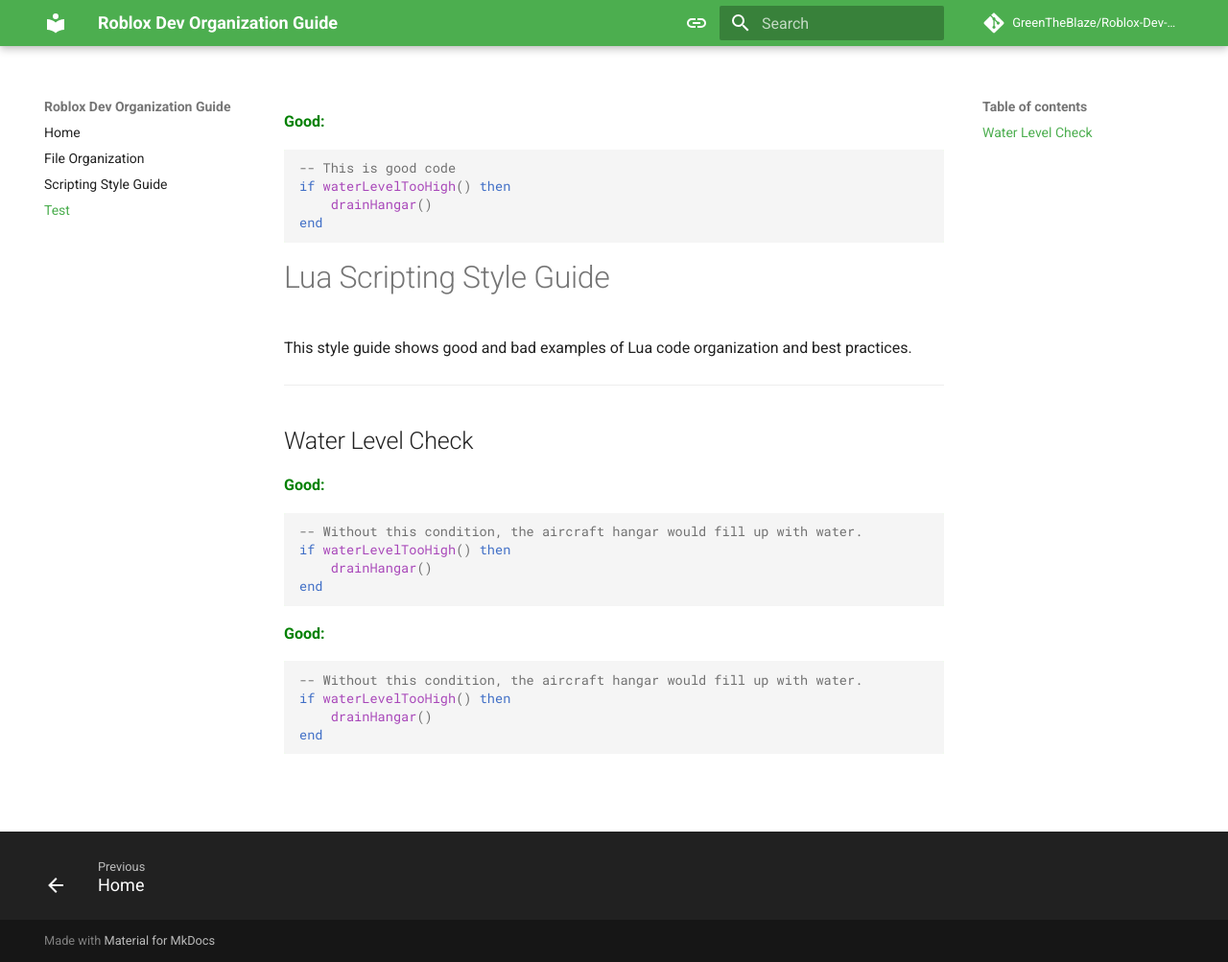
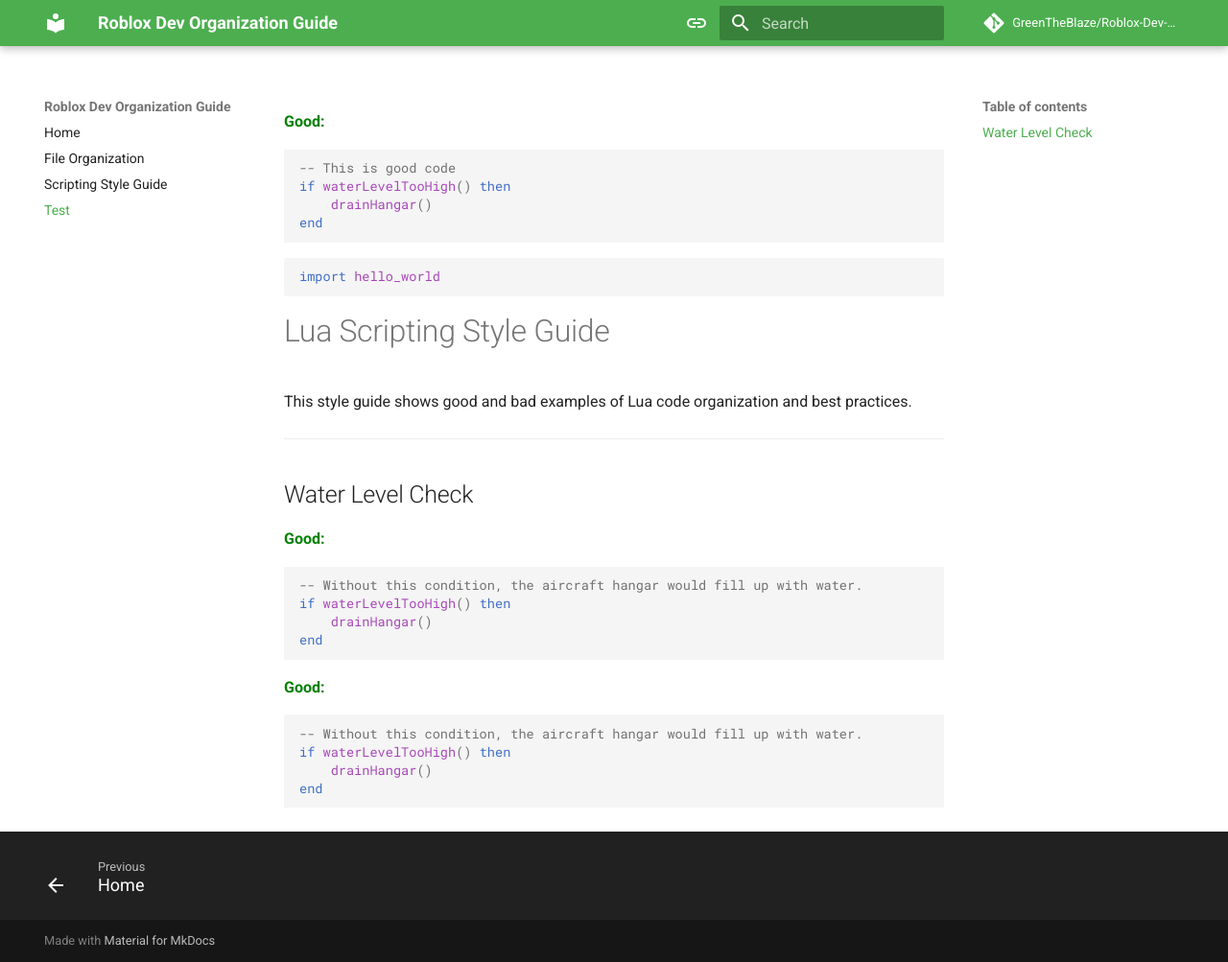
Before and after one commit to GreenTheBlaze/Roblox-Dev-Organization-Guide, an MkDocs documentation site: the page built from docs/test-code.md, in a window 1280 px wide and 1003 px high. Shown: the whole window at 96% size. Built offline with MkDocs 1.6.1 and Material for MkDocs 9.7.7, drawn with Linux system fonts in a browser that asks for light colours; comment, search, counter and statistics services are not loaded.

Commit message:
Update test-code.md

````diff
--- a/docs/test-code.md
+++ b/docs/test-code.md
@@ -6,6 +6,9 @@
 end
 ```
 
+```{ .python .extra-class }
+import hello_world
+```
 
 # Lua Scripting Style Guide
 
````
